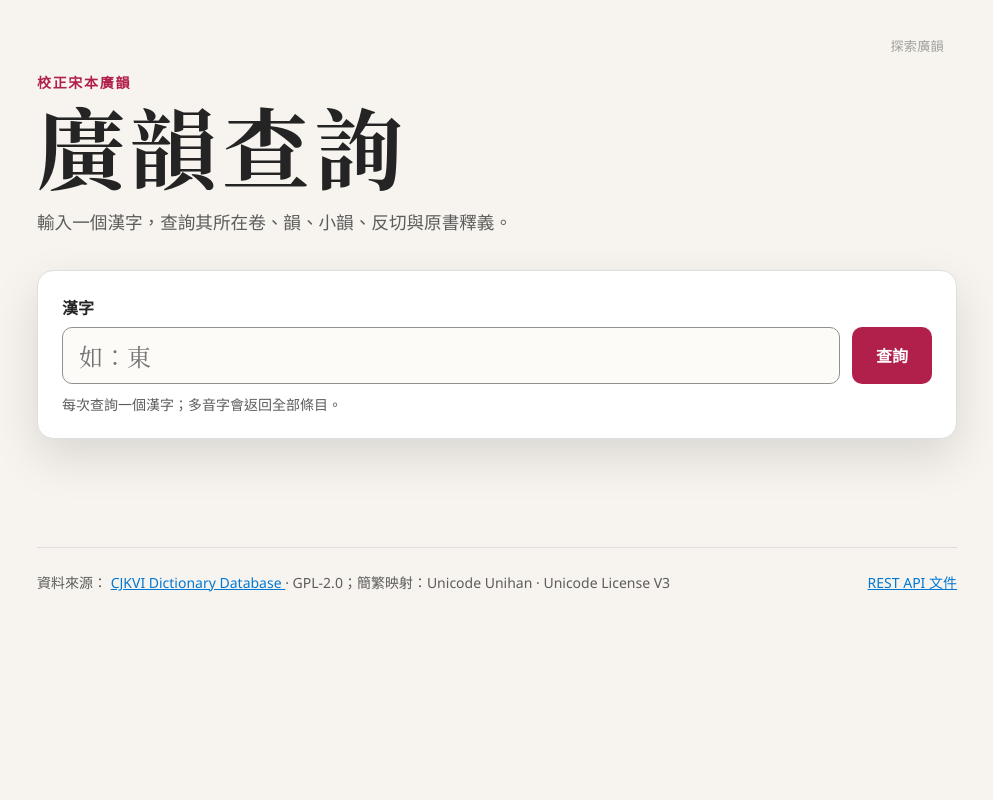
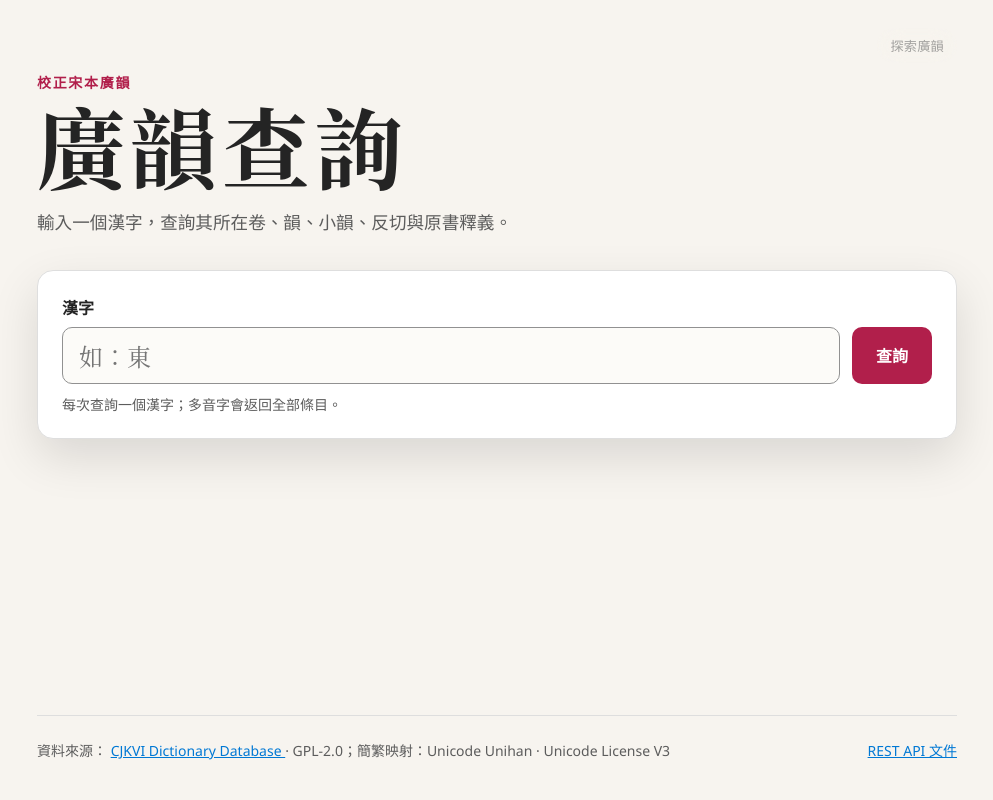
Before and after one commit to vippeterhou/guangyun, a FastAPI app: page / in a window 1280 px wide. Shown: the whole page, without its empty margins (143-1136 px from the left). Run offline with FastAPI, Linux system fonts and the light colour scheme; parts of the project's set-up code (start-up, migrations or seed data) failed here and were passed over.

Commit message:
Keep page footers at viewport bottom

```diff
--- a/src/guangyun/static/app.css
+++ b/src/guangyun/static/app.css
@@ -21,7 +21,10 @@ a {
 
 .page-shell {
   position: relative;
+  display: flex;
+  flex-direction: column;
   width: min(920px, calc(100% - 32px));
+  min-height: 100vh;
   margin: 0 auto;
   padding: 72px 0 40px;
 }
@@ -221,6 +224,7 @@ footer {
 .results {
   display: grid;
   gap: 16px;
+  margin-bottom: 48px;
 }
 
 .result-card {
@@ -284,7 +288,7 @@ footer {
   display: flex;
   justify-content: space-between;
   gap: 16px;
-  margin-top: 48px;
+  margin-top: auto;
   padding-top: 24px;
   border-top: 1px solid var(--cp-border);
   font-size: 0.875rem;
--- a/src/guangyun/static/overview.css
+++ b/src/guangyun/static/overview.css
@@ -25,7 +25,10 @@ a {
 
 .overview-shell {
   position: relative;
+  display: flex;
+  flex-direction: column;
   width: min(1180px, calc(100% - 32px));
+  min-height: 100vh;
   margin: 0 auto;
   padding: 72px 0 48px;
 }
@@ -926,6 +929,7 @@ footer {
   display: flex;
   justify-content: space-between;
   gap: 16px;
+  margin-top: auto;
   padding-top: 24px;
   border-top: 1px solid var(--cp-border);
   color: var(--cp-text-muted);
--- a/src/guangyun/templates/index.html
+++ b/src/guangyun/templates/index.html
@@ -67,7 +67,7 @@ html[data-theme="dark"] {
   --cp-highlight: rgba(253, 142, 161, 0.12);
 }
     </style>
-    <link rel="stylesheet" href="{{ url_for('static', path='/app.css') }}?v=6">
+    <link rel="stylesheet" href="{{ url_for('static', path='/app.css') }}?v=7">
   </head>
   <body>
     <main class="page-shell">
--- a/src/guangyun/templates/overview.html
+++ b/src/guangyun/templates/overview.html
@@ -71,7 +71,7 @@ html[data-theme="dark"] {
   --cp-network-lower: #60a5fa;
 }
     </style>
-    <link rel="stylesheet" href="{{ url_for('static', path='/overview.css') }}?v=31">
+    <link rel="stylesheet" href="{{ url_for('static', path='/overview.css') }}?v=32">
   </head>
   <body>
     <main class="overview-shell">
```
